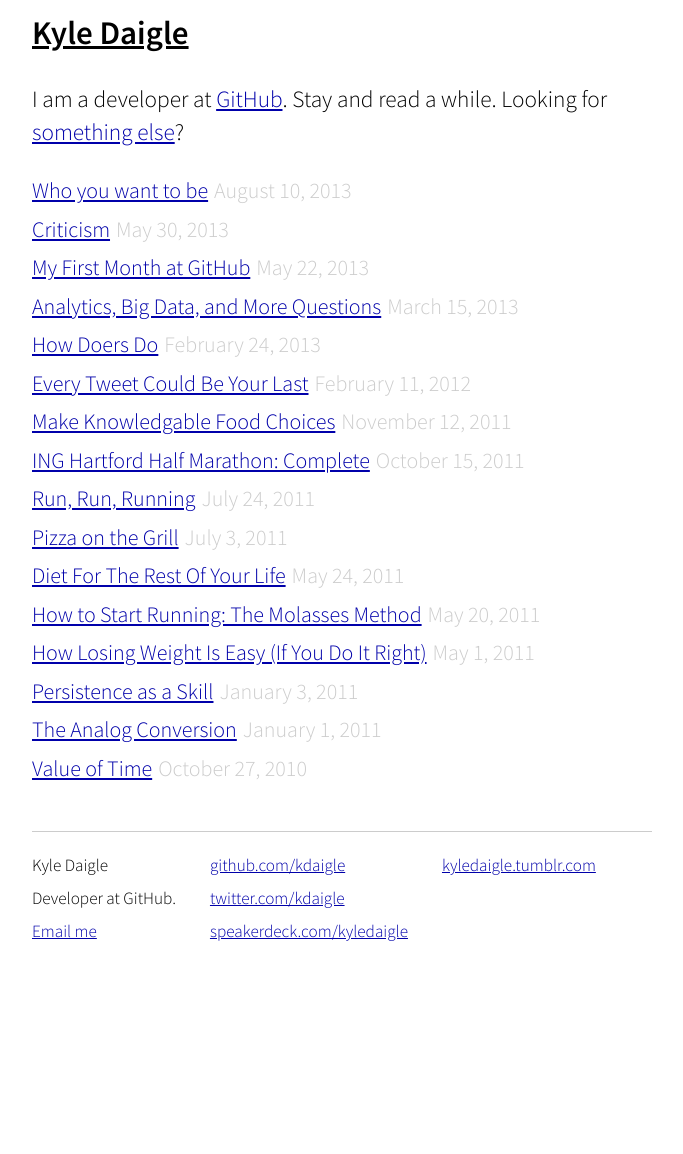
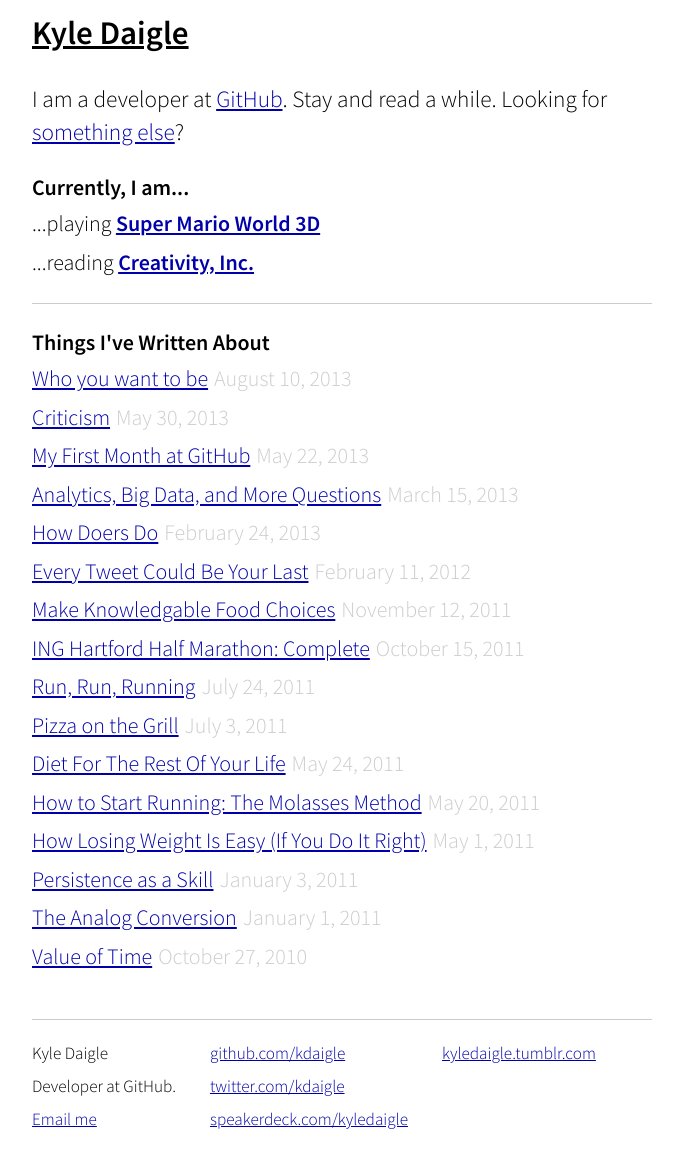
Before and after one commit to kdaigle/kdaigle.github.io, a Jekyll site: the page built from index.html, in a window 1280 px wide. Shown: the whole page, without its empty margins (298-981 px from the left). Built offline with Jekyll 4.4.1, drawn with Linux system fonts in a browser that asks for light colours; before the commit the page ends 966 px from its top, so only the background shows below that.

Commit message:
Add information about what I'm currently up to

```diff
--- a/css/new.css
+++ b/css/new.css
@@ -55,6 +55,33 @@ p.lead {
   font-size: 106%;
 }
 
+hr {
+  height: 1px;
+  border: 0;
+  color: #ccc;
+  background-color: #ccc;
+  width: 100%;
+}
+
+hr + h3 {
+  padding-top: 1em;
+}
+
+/* Currently... */
+
+ul.currently {
+  list-style-type: none;
+  margin-bottom: 1em;
+}
+
+ul.currently li {
+  line-height: 1.75em;
+}
+
+ul.currently li a {
+  font-weight: bold;
+}
+
 /* Post Title */
 h2 {
   font-size: 110%;
@@ -82,14 +109,6 @@ div.footer {
   font-size: 78%;
 }
 
-div.footer hr {
-  height: 1px;
-  border: 0;
-  color: #ccc;
-  background-color: #ccc;
-  width: 100%;
-}
-
 div.footer div.contact {
   float: left;
   margin-right: 34px;
--- a/index.html
+++ b/index.html
@@ -4,7 +4,17 @@ title: Kyle Daigle
 ---
 
 <div id="home">
-  <p class="lead">I am a developer at <a href="http://www.github.com">GitHub</a>. Stay and read a while. Looking for <a href="#contact">something else</a>?</p>
+  <p class="lead">
+    I am a developer at <a href="http://www.github.com">GitHub</a>.
+    Stay and read a while. Looking for <a href="#contact">something else</a>?
+  </p>
+  <h3>Currently, I am...</h3>
+  <ul class="currently">
+    <li>...playing <a href="http://amzn.to/1m0UYem">Super Mario World 3D</a></li>
+    <li>...reading <a href="http://amzn.to/1pHg5WT">Creativity, Inc.</a></li>
+  </ul>
+  <hr/>
+  <h3>Things I've Written About</h3>
   <ul class="posts">
     {% for post in site.posts %}
       <li><a href="{{ post.url }}">{{ post.title }}</a><span class="date">{{ post.date | date: "%B %-d, %Y" }}</span></li>
```
